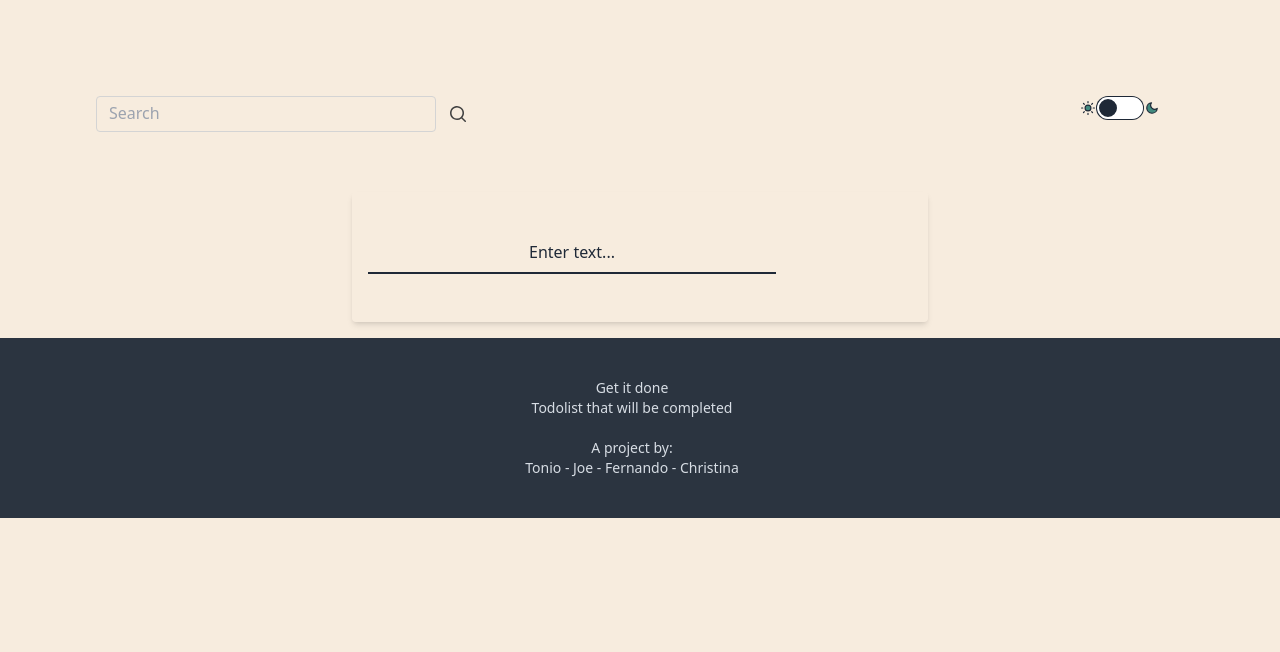
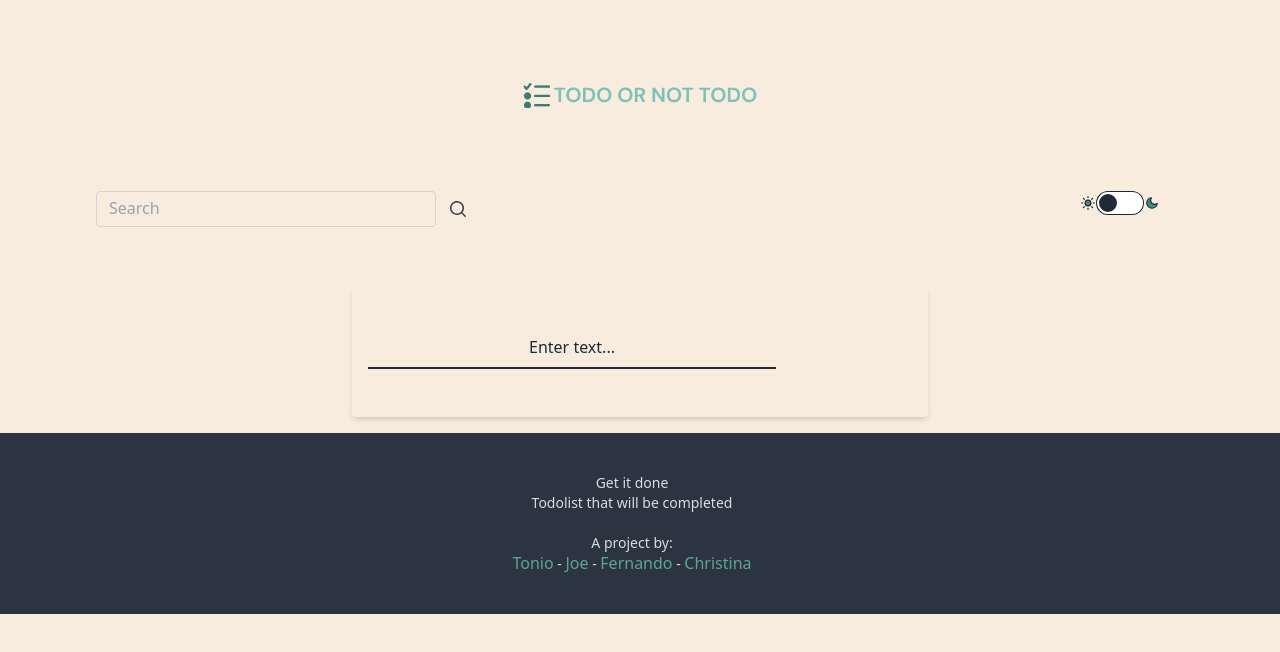
Before and after one commit to Bepixeled/todo-react, a React (Vite) app: page / in a window 1280 px wide. Shown: the top 652 px of the page. Built offline with nearby package versions, Linux system fonts and the light colour scheme.

Commit message:
footer angepasst logo zugefügt

```diff
--- a/src/App.css
+++ b/src/App.css
@@ -7,6 +7,10 @@
 
 body {
   margin: 0px;
+}
+
+a {
+  font-size: 16px;
 }
 
 .logo {
--- a/src/App.jsx
+++ b/src/App.jsx
@@ -8,7 +8,8 @@ import Footer from "./components/Footer";
 function App() {
   return (
     <>
-      <div className="flex flex-col md:flex-row md:justify-between max-w-[1280px] px-24 pt-24 mx-auto">
+      <div className="flex justify-center"><img src="src/todo-or-not-todo.png" alt="Todo Or Not Todo" /></div>
+      <div className="flex flex-col md:flex-row md:justify-between max-w-[1280px] px-24 mx-auto">
 
         <Search />
         <DarkLight />
--- a/src/components/Footer.jsx
+++ b/src/components/Footer.jsx
@@ -6,7 +6,7 @@ const Footer = () => {
             <footer className="footer p-10 bg-neutral text-neutral-content w-full justify-center items-baseline px-24">
                 <aside>
 
-                    <p>Get it done<br />Todolist that will be completed<br /><br />A project by:<br />Tonio - Joe - Fernando - Christina</p>
+                    <p>Get it done<br />Todolist that will be completed<br /><br />A project by:<br /><a href="https://github.com/thoiar" target="_blank" className="text-light-accent1-400 font-medium hover:uppercase">Tonio</a> - <a href="https://github.com/workingj" target="_blank" className="text-light-accent1-400 font-medium hover:uppercase">Joe</a> - <a href="https://github.com/Fern2023" target="_blank" className="text-light-accent1-400 font-medium hover:uppercase">Fernando</a> - <a href="https://github.com/Bepixeled" target="_blank" className="text-light-accent1-400 font-medium hover:uppercase">Christina</a></p>
                 </aside>
                 <nav>
 
```
Also changed, not shown: src/todo-or-not-todo.png (added).
